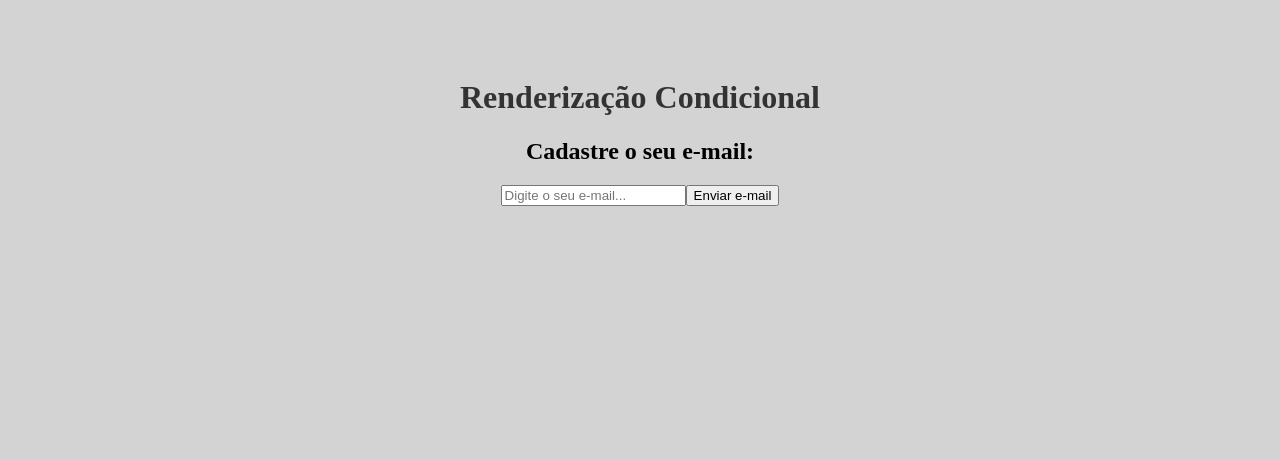
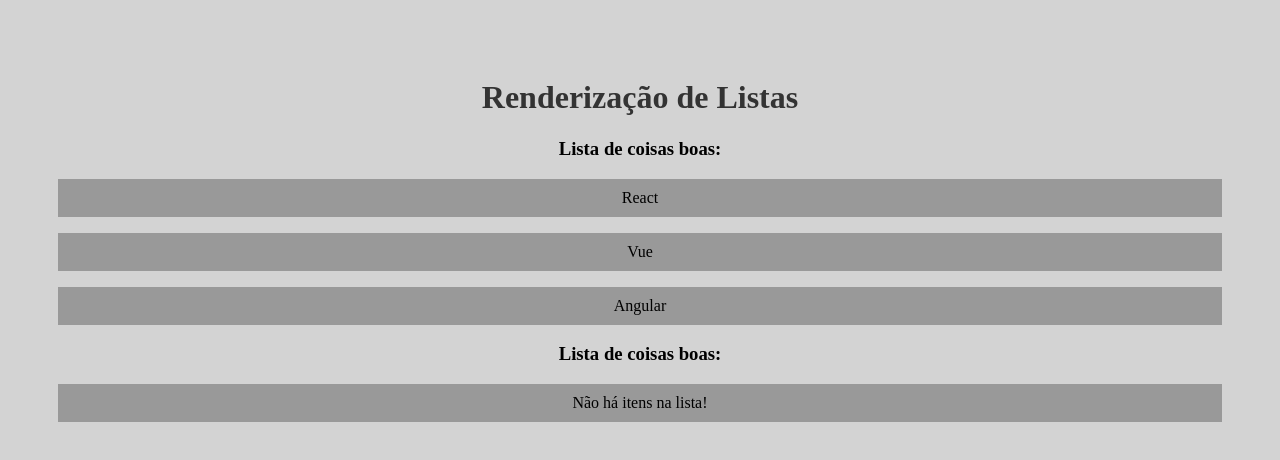
Before and after one commit to luccasocastro/curso-react, a React (Create React App) app in the folder meu-projeto/: page / in a window 1280 px wide. Shown: the top 460 px of the page. Built offline with nearby package versions, Linux system fonts and the light colour scheme.

Commit message:
renderizando listas

```diff
--- a/meu-projeto/src/App.js
+++ b/meu-projeto/src/App.js
@@ -1,11 +1,14 @@
 import "./App.css";
-import Condicional from "./components/Condicional";
+import OutraLista from "./components/OutraLista";
 
 function App() {
+  const meusItens = ["React", "Vue", "Angular"];
+
   return (
     <div className="App">
-      <h1>Renderização Condicional</h1>
-      <Condicional/>
+      <h1>Renderização de Listas</h1>
+      <OutraLista itens={meusItens} />
+      <OutraLista itens={[]} />
     </div>
   );
 }
--- /dev/null
+++ b/meu-projeto/src/components/OutraLista.js
@@ -0,0 +1,14 @@
+function OutraLista({ itens }) {
+  return (
+    <>
+      <h3>Lista de coisas boas:</h3>
+      {itens.length > 0 ? (
+        itens.map((item, index) => <p key={index}>{item}</p>)
+      ) : (
+        <p>Não há itens na lista!</p>
+      )}
+    </>
+  );
+}
+
+export default OutraLista;
```
